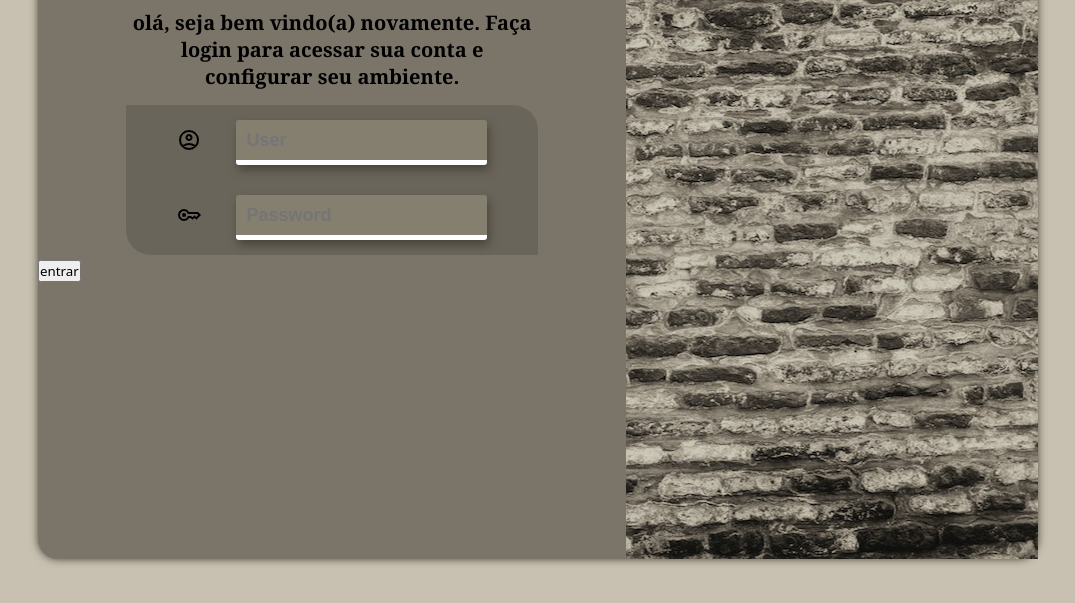
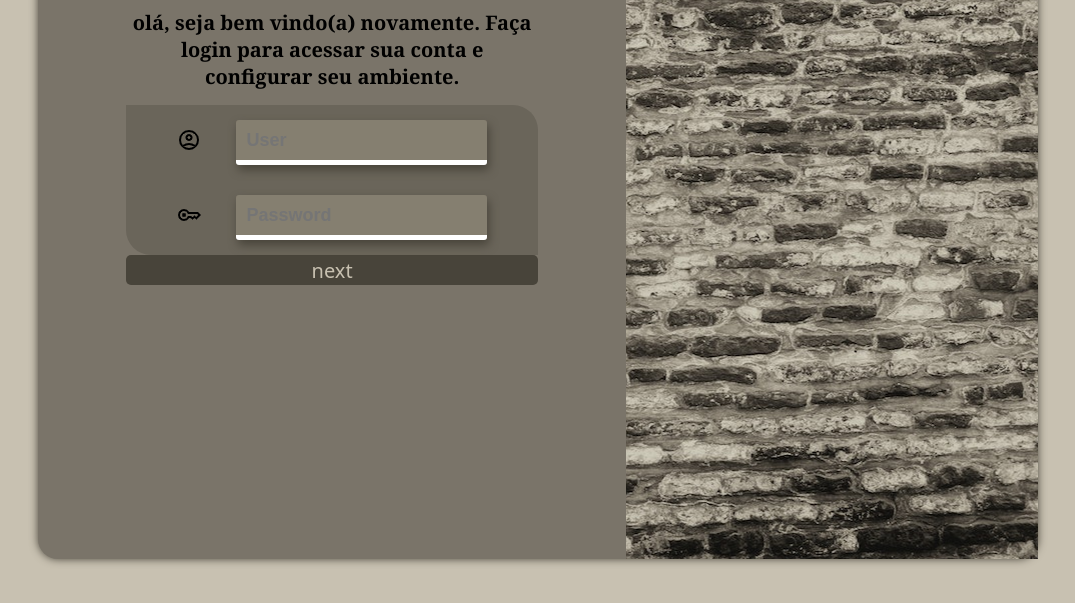
Before and after one commit to CRYSTIANcr007/tela-de-login-1, a plain HTML site: page index.html in a window 1280 px wide. Shown: the part 161-764 px from the top of the page, without its empty margins (102-1177 px from the left). Drawn offline with nearby package versions, Linux system fonts and the light colour scheme.

Commit message:
ultima manutenção desse projeto (eu acho..)

```diff
--- a/estilos/media-query.css
+++ b/estilos/media-query.css
@@ -24,20 +24,24 @@
     #sessao-login{
         width: 100%;
         height: 100%;
+        margin-top: 15px;
     }
 
     #formulario-login{
         width: 70%;
+        margin-top: 15px;
     }
     img{
         padding-right: 20px;
     }
     .caixa-login{
         width: 100%;
+        margin-top: 15px;
     }
 
     #formulario-senha{
         width: 70%;
+        margin-bottom: 50px;
     }
 
 }
--- a/estilos/style.css
+++ b/estilos/style.css
@@ -97,3 +97,24 @@ p{
     font-weight: bold;
     text-align: center;
 }
+
+
+#bot-entrar{
+    margin-top: 50px;
+    display: flex;
+    justify-content: center;
+    border-radius: 5px;;
+    margin: auto;
+    font-size: 1em;
+    width: 70%;
+    height: 30px;
+    border: none;
+    background-color: var(--cor2);
+    color: var(--cor0);
+}
+
+#bot-entrar:hover{
+    color: var(--cor2);
+    background-color: var(--cor0);
+
+}
--- a/index.html
+++ b/index.html
@@ -41,8 +41,8 @@
                 </div>
 
 
-                <div id="bot-entrar">
-                    <input type="submit" value="entrar">
+                <div>
+                    <input type="submit" value="next" id="bot-entrar">
                 </div>
             </form>
 
```
Also changed, not shown: imagens/pexels-jeremycoorevits-5587043.jpg (deleted).
